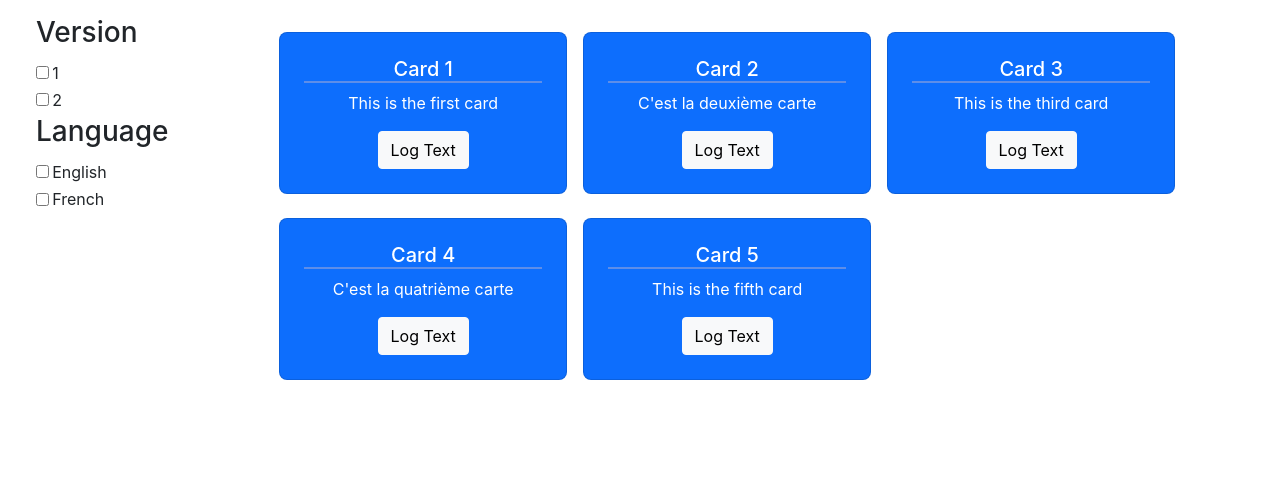
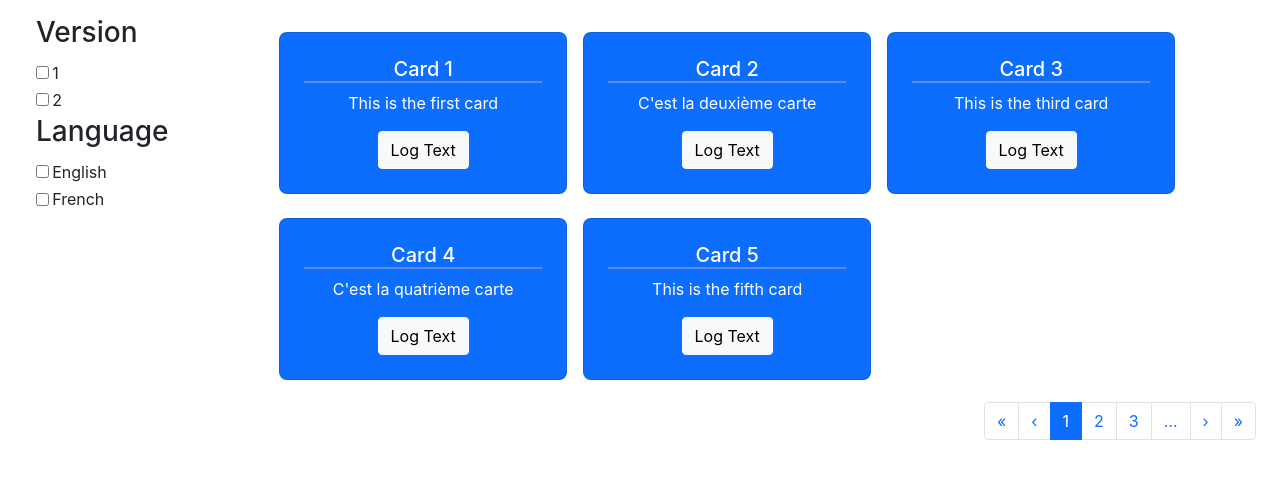
Before and after one commit to himanshunaidu/react_state_pract, a React (Create React App) app: page / in a window 1280 px wide. Shown: the top 478 px of the page. Built offline with nearby package versions, Linux system fonts and the light colour scheme.

Commit message:
Use Pagination

```diff
--- a/src/pages/Block/Block.js
+++ b/src/pages/Block/Block.js
@@ -4,6 +4,7 @@ import { Container } from "react-bootstrap";
 import styles from "./Block.module.css";
 import FilterGroup from "../../components/UI/FilterGroup/FilterGroup";
 import CardsDisplay from "../../components/UI/CardsDisplay/CardsDisplay";
+import Pagination from "../../components/UI/Pagination/Pagination";
 
 const Block = (props) => {
   return (
@@ -18,7 +19,20 @@ const Block = (props) => {
         <div style={{ gridRow: "first-row / auto" }}>
           <CardsDisplay></CardsDisplay>
         </div>
-        <div style={{ gridRow: "second-row / last-row" }}></div>
+        <Container
+          style={{
+            gridRow: "second-row / last-row",
+            display: "flex",
+            justifyContent: "flex-end",
+          }}
+        >
+          <Pagination
+            activePage={1}
+            totalItemsCount={5}
+            itemsCountPerPage={2}
+            pageRangeDisplayed={3}
+          ></Pagination>
+        </Container>
       </div>
     </Container>
   );
```
